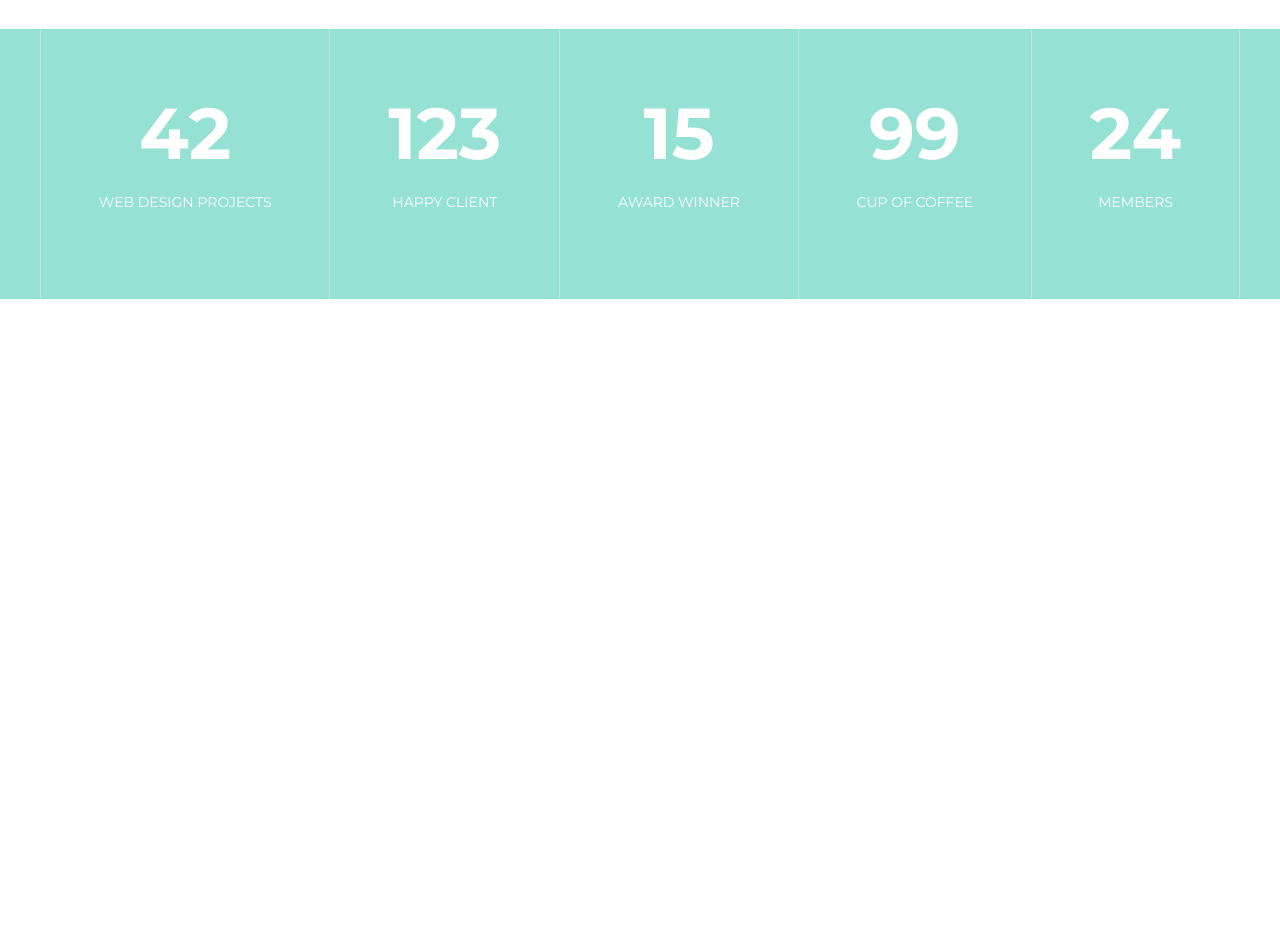
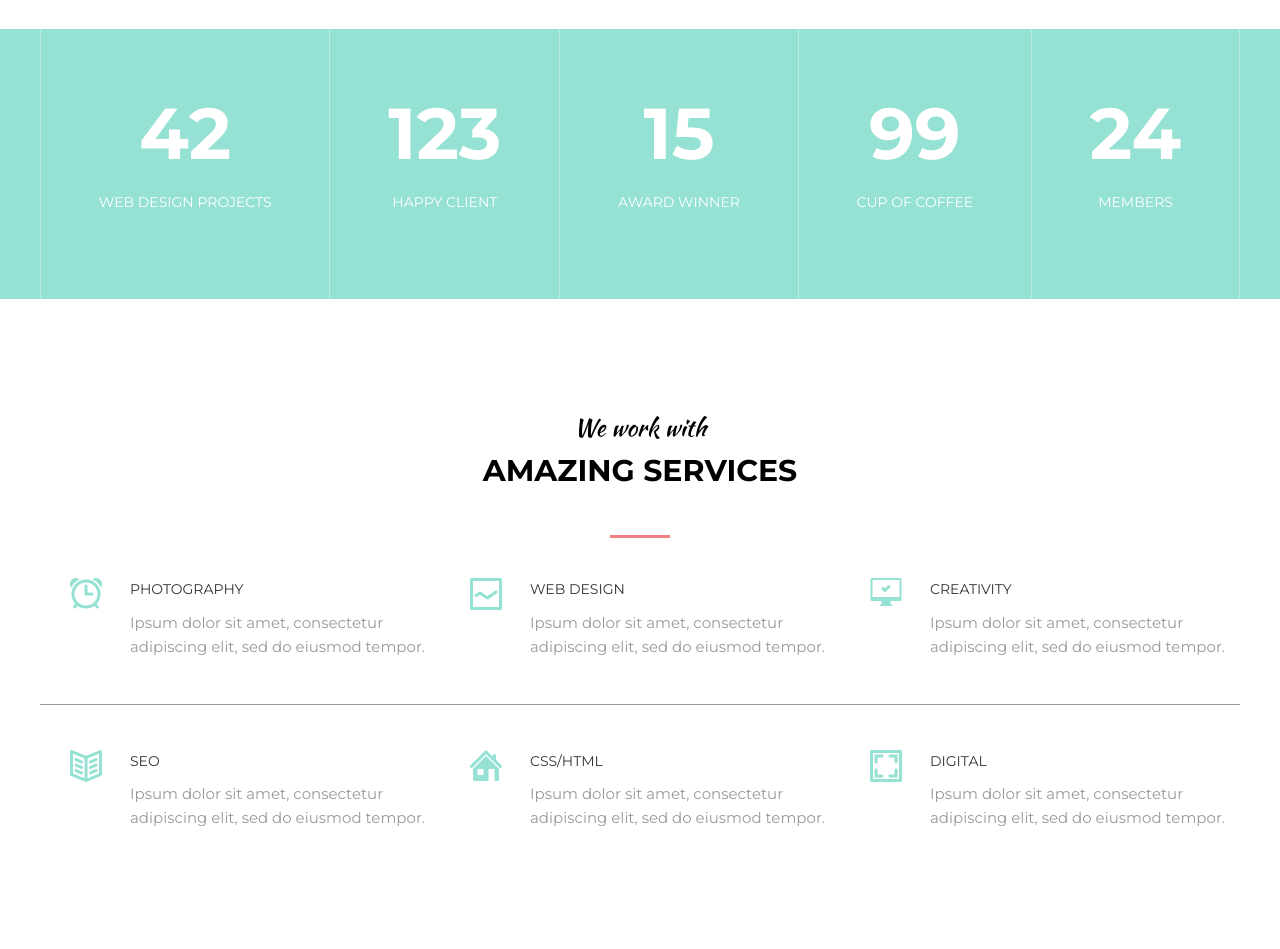
Before and after one commit to VladislavDesu/MoGo, a plain HTML site: page index.html in a window 1280 px wide. Shown: the part 1521-2470 px from the top of the page. Before the commit the page ends 1821 px from the top, so only its background shows below. Drawn offline with Linux system fonts and the light colour scheme.

Commit message:
add block services

```diff
--- a/css/style.css
+++ b/css/style.css
@@ -185,7 +185,6 @@ h3 {
   width: 100%;
   max-width: 970px;
   margin: 0 auto;
-  margin-bottom: 105px;
 }
 
 .section__title::after {
@@ -203,6 +202,7 @@ h3 {
 
 /*About*/
 .about__images {
+  margin-top: 105px;
   display: flex;
   justify-content: space-between;
 }
@@ -280,3 +280,38 @@ h3 {
   font-size: 14px;
   text-transform: uppercase;
 }
+/*Service*/
+.section__service {
+  padding-top: 110px;
+  padding-bottom: 120px;
+  max-height: 650px;
+}
+
+.services {
+  display: flex;
+  justify-content: space-between;
+}
+
+.services__item {
+  position: relative;
+  padding-left: 90px;
+  width: 400px;
+}
+
+.services__line {
+  height: 1px;
+  background-color: #999;
+  margin: 45px 0;
+}
+
+.services__img {
+  position: absolute;
+  left: 30px;
+}
+
+.services__title {
+  font-size: 14px;
+  text-transform: uppercase;
+  color: #333;
+  margin-bottom: 10px;
+}
--- a/index.html
+++ b/index.html
@@ -104,5 +104,61 @@
       </div>
     </div>
   </div>
+
+  <div class="section__service">
+    <div class="container">
+      <div class="section__header">
+        <h3>We work with</h3>
+        <h2 class="section__title">amazing services</h2>
+      </div>
+      <div class="services">
+        <div class="services__item">
+          <img src="images/services/photography.png" alt="" class="services__img">
+          <div class="services__title">photography</div>
+          <div class="serices__text">
+            Ipsum dolor sit amet, consectetur adipiscing elit, sed do eiusmod tempor.
+          </div>
+        </div>
+        <div class="services__item">
+          <img src="images/services/web-design.png" alt="" class="services__img">
+          <div class="services__title">web design</div>
+          <div class="serices__text">
+            Ipsum dolor sit amet, consectetur adipiscing elit, sed do eiusmod tempor.
+          </div>
+        </div>
+        <div class="services__item">
+          <img src="images/services/creativity.png" alt="" class="services__img">
+          <div class="services__title">creativity</div>
+          <div class="serices__text">
+            Ipsum dolor sit amet, consectetur adipiscing elit, sed do eiusmod tempor.
+          </div>
+        </div>
+      </div>
+      <div class="services__line"></div>
+      <div class="services">
+        <div class="services__item">
+           <img src="images/services/seo.png" alt="" class="services__img">
+           <div class="services__title">seo</div>
+           <div class="serices__text">
+             Ipsum dolor sit amet, consectetur adipiscing elit, sed do eiusmod tempor.
+           </div>
+         </div>
+         <div class="services__item">
+           <img src="images/services/css-html.png" alt="" class="services__img">
+           <div class="services__title">css/html</div>
+           <div class="serices__text">
+             Ipsum dolor sit amet, consectetur adipiscing elit, sed do eiusmod tempor.
+           </div>
+         </div>
+         <div class="services__item">
+           <img src="images/services/digital.png" alt="" class="services__img">
+           <div class="services__title">digital</div>
+           <div class="serices__text">
+             Ipsum dolor sit amet, consectetur adipiscing elit, sed do eiusmod tempor.
+           </div>
+         </div>
+      </div>
+    </div>
+  </div>
 </body>
 </html>
```
Also changed, not shown: images/services/creativity.png (added), images/services/css-html.png (added), images/services/digital.png (added), images/services/photography.png (added), images/services/seo.png (added), images/services/web-design.png (added).
